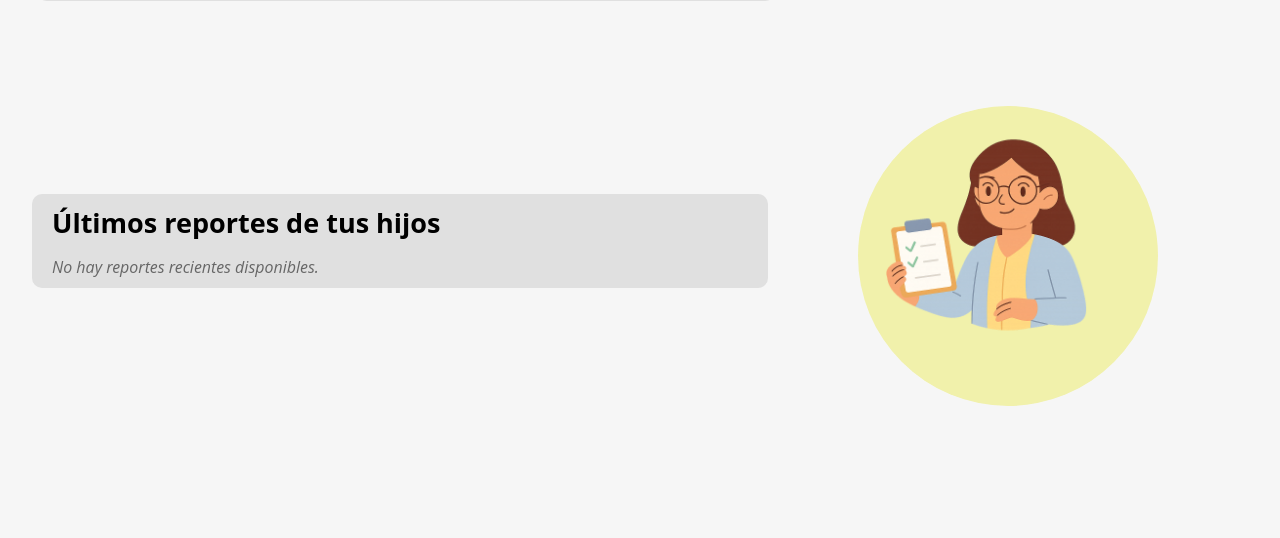
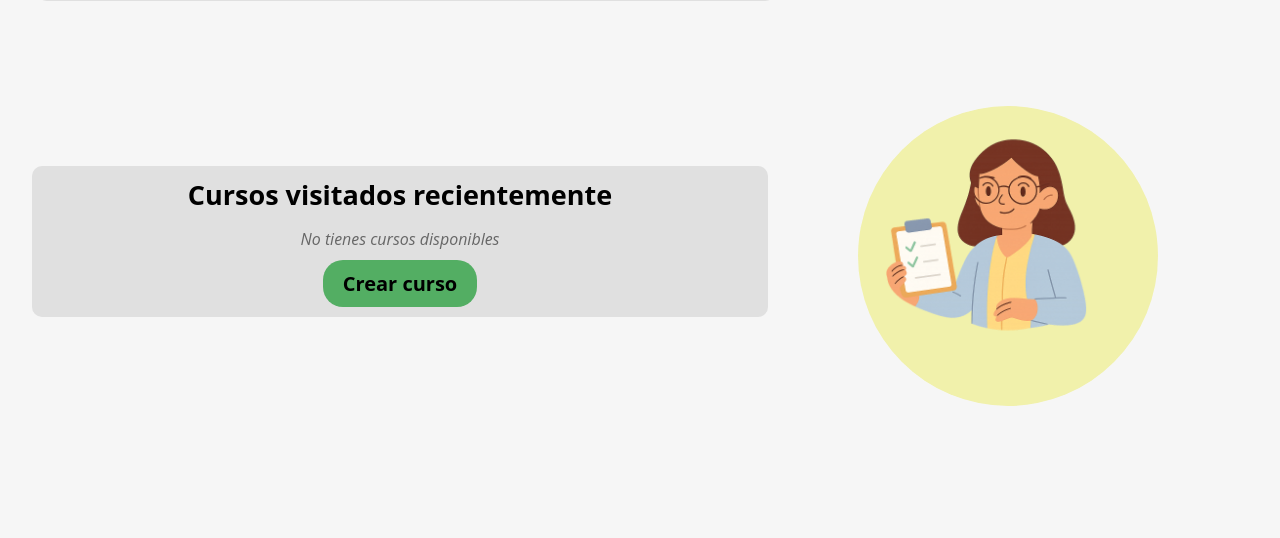
Before and after one commit to Francisco-Ronquillo/EDUFLEX, a Django app: template PROFESOR/templates/dashboardTeacher.html in a window 1280 px wide. Shown: the part 271-809 px from the top of the page. Run offline with Django 5.2, Linux system fonts and the light colour scheme; the template is opened without the code that fills it, so the values that code supplies are empty.

Commit message:
Modificacion de html, css  de profesor

```diff
--- a/PROFESOR/templates/dashboardTeacher.html
+++ b/PROFESOR/templates/dashboardTeacher.html
@@ -27,7 +27,7 @@
 
         <div class="content">
           <div class="progress-courses {% if not reportes_recientes %}sin-reportes{% endif %}">
-              <div class="progress-title">Últimos reportes de tus hijos</div>
+              <div class="progress-title">Cursos visitados recientemente</div>
               {% if reportes_recientes %}
                 <div class="card-container">
                   {% for reporte in reportes_recientes %}
@@ -43,7 +43,9 @@
                   {% endfor %}
                 </div>
               {% else %}
-                <p>No hay reportes recientes disponibles.</p>
+                    <p>No tienes cursos disponibles</p>
+                   <a href="#" class="btn">Crear curso</a>
+
               {% endif %}
           </div>
           <div class="imagen-con-circulo">
--- a/static/CSS/dashboardTeacher.css
+++ b/static/CSS/dashboardTeacher.css
@@ -138,3 +138,19 @@ header {
   z-index: 1;
   position: relative;
 }
+.progress-courses .btn {
+  display: inline-block;
+  margin-top: 10px;
+  padding: 10px 20px;
+  background-color: #53ae63;
+  color: black;
+  font-weight: bold;
+  border-radius: 20px;
+  text-decoration: none;
+  text-align: center;
+}
+
+/* Centrar contenido cuando no hay reportes */
+.progress-courses.sin-reportes {
+  text-align: center;
+}
```
